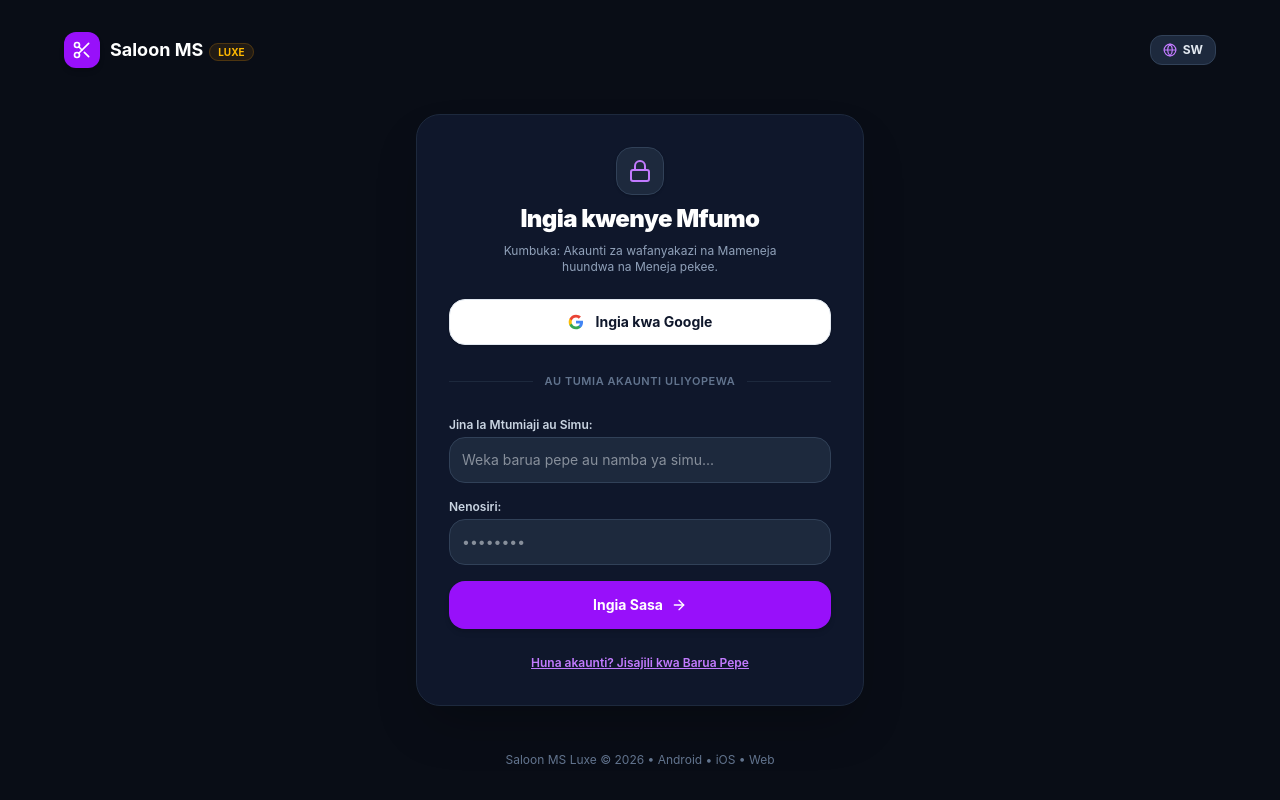
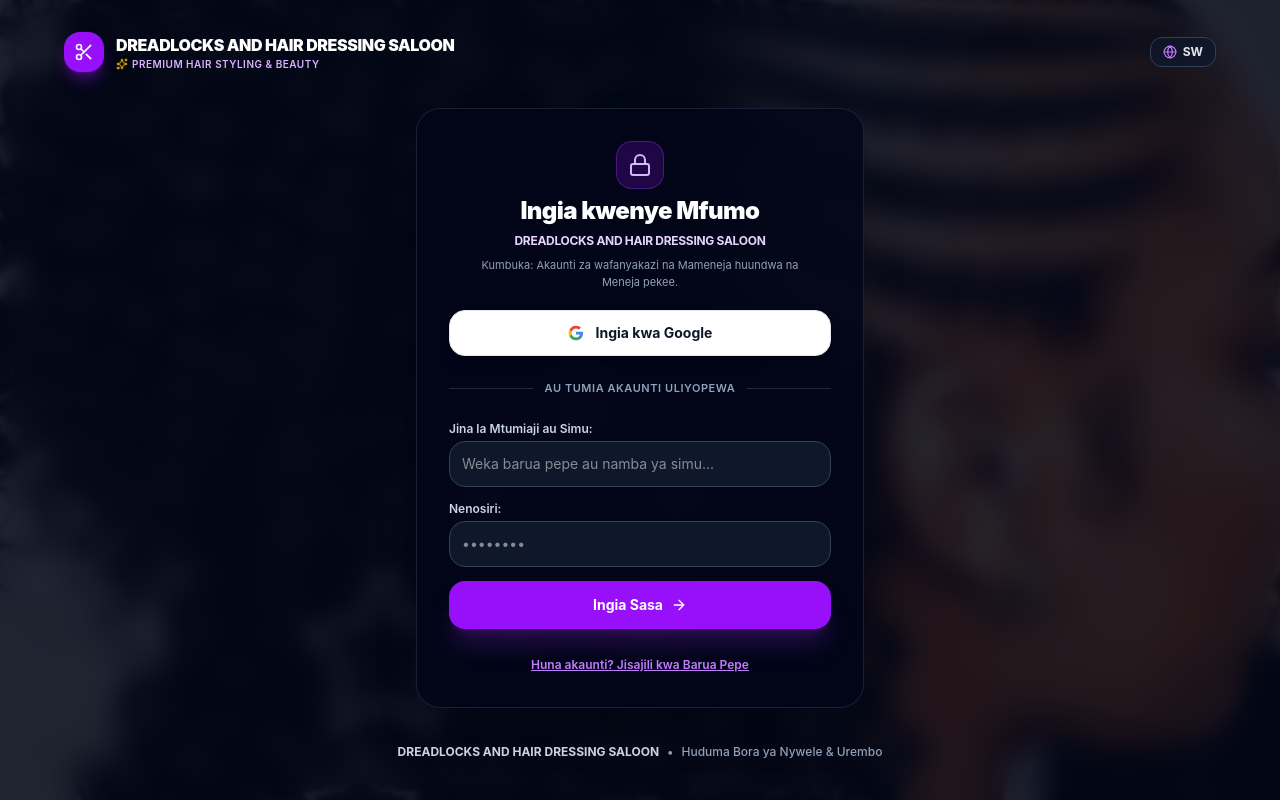
Before and after one commit to kalonda/saloondreadlock, a React (Vite) app: page / in a window 1280 px wide. Built offline with nearby package versions, Linux system fonts and the light colour scheme; no server answers; the database is empty; a web font is replaced by a local one.

Commit message:
Update login screen branding, add salon background image with overlay, remove legacy title, improve light theme text contrast and remove supabase connected notice

```diff
--- a/src/App.tsx
+++ b/src/App.tsx
@@ -199,8 +199,8 @@
             <span>— Akaunti ya {userRole === 'manager' ? 'Meneja' : userRole === 'staff' ? 'Mhudumu' : 'Mteja'}</span>
           </div>
 
-          <div className="flex items-center space-x-3 text-[11px]">
-            <span className="text-emerald-400 font-semibold">Supabase Connected</span>
+          <div className="flex items-center space-x-3 text-[11px] text-slate-400">
+            <span>Dreadlocks & Hair Styling</span>
             <span>•</span>
             <span>Swahili (TZ) | English | Français</span>
           </div>
--- a/src/components/common/LoginScreen.tsx
+++ b/src/components/common/LoginScreen.tsx
@@ -6,7 +6,8 @@
   Lock,
   Scissors,
   Globe,
-  ArrowRight
+  ArrowRight,
+  Sparkles
 } from 'lucide-react';
 import { ensureManagerRegisteredInSupabase } from '../../lib/supabaseClient';
 
@@ -27,7 +28,6 @@
   const [isSignUpMode, setIsSignUpMode] = useState(false);
   const [fullName, setFullName] = useState('');
   const [phone, setPhone] = useState('');
-  const [signUpSuccess, setSignUpSuccess] = useState(false);
 
   const handleLogin = async (e: React.FormEvent) => {
     e.preventDefault();
@@ -74,7 +74,6 @@
         return;
       } catch (err: any) {
         setIsGoogleLoading(false);
-        // If Supabase network or auth fails, register locally
         const newClient: User = {
           id: `cust-${Date.now()}`,
           name: fullName.trim() || trimmedUser.split('@')[0],
@@ -174,6 +173,7 @@
         return;
       }
     } catch (e) {}
+
     if (trimmedUser.includes('@')) {
       try {
         const { signInWithEmail } = await import('../../lib/supabaseClient');
@@ -193,14 +193,10 @@
           onLoginSuccess(clientUser);
           return;
         }
-      } catch (e: any) {
-        // Continue to reject
-      }
+      } catch (e: any) {}
     }
 
-    // =========================================================================
-    // 6. STRICT REJECTION: If no account matched, DO NOT ALLOW LOGIN!
-    // =========================================================================
+    // Strict Rejection
     setErrorMessage(
       lang === 'sw'
         ? 'Jina la mtumiaji au nenosiri si sahihi. Kama huna akaunti bado, tafadhali bofya "Jisajili Hapa" hapo chini au tumia Google.'
@@ -226,27 +222,40 @@
   };
 
   return (
-    <div className="min-h-screen w-full bg-[#090d16] text-slate-100 flex flex-col justify-between p-4 sm:p-6 lg:p-8 font-sans overflow-x-hidden">
+    <div className="relative min-h-screen w-full flex flex-col justify-between p-4 sm:p-6 lg:p-8 font-sans overflow-x-hidden">
+      {/* Background Image with Dark Overlay */}
+      <div
+        className="fixed inset-0 z-0 bg-cover bg-center bg-no-repeat transition-transform duration-1000 scale-105"
+        style={{ backgroundImage: `url('/login-bg.png')` }}
+      >
+        {/* Dark overlay gradient */}
+        <div className="absolute inset-0 bg-slate-950/85 backdrop-blur-md"></div>
+      </div>
 
-      {/* Top Bar: Brand & Language Toggle */}
-      <div className="max-w-6xl w-full mx-auto flex items-center justify-between">
-        <div className="flex items-center space-x-2.5">
-          <div className="w-9 h-9 rounded-xl bg-purple-600 flex items-center justify-center text-white shadow-md">
+      {/* Content Container */}
+      <div className="relative z-10 max-w-6xl w-full mx-auto flex items-center justify-between">
+        {/* Top Brand Logo */}
+        <div className="flex items-center space-x-3">
+          <div className="w-10 h-10 rounded-2xl bg-purple-600 flex items-center justify-center text-white shadow-lg shadow-purple-600/40">
             <Scissors className="w-5 h-5" />
           </div>
           <div>
-            <span className="font-bold text-lg text-white">Saloon MS</span>
-            <span className="text-[10px] text-amber-400 font-bold ml-1.5 uppercase px-2 py-0.5 rounded-full bg-amber-500/10 border border-amber-500/20">
-              Luxe
-            </span>
+            <h1 className="font-black text-sm sm:text-base text-white tracking-tight uppercase">
+              DREADLOCKS AND HAIR DRESSING SALOON
+            </h1>
+            <p className="text-[10px] text-purple-300 font-semibold uppercase tracking-wider flex items-center space-x-1">
+              <Sparkles className="w-3 h-3 text-amber-400" />
+              <span>Premium Hair Styling & Beauty</span>
+            </p>
           </div>
         </div>
 
         {/* Language Dropdown */}
         <div className="relative">
           <button
+            type="button"
             onClick={() => setLangMenuOpen(!langMenuOpen)}
-            className="flex items-center space-x-1.5 px-3 py-1.5 rounded-xl bg-slate-800 border border-slate-700 text-xs font-bold text-slate-200 hover:bg-slate-700 transition-colors cursor-pointer"
+            className="flex items-center space-x-1.5 px-3 py-1.5 rounded-xl bg-slate-900/80 backdrop-blur-sm border border-slate-700 text-xs font-bold text-slate-200 hover:bg-slate-800 transition-colors cursor-pointer"
           >
             <Globe className="w-3.5 h-3.5 text-purple-400" />
             <span className="uppercase">{lang}</span>
@@ -260,7 +269,7 @@
                   lang === 'sw' ? 'text-purple-400 font-bold bg-purple-500/10' : 'text-slate-300'
                 }`}
               >
-                <span>🇹🇿 Kiswahili (Default)</span>
+                <span>🇹🇿 Kiswahili</span>
                 {lang === 'sw' && <span>✓</span>}
               </button>
               <button
@@ -286,18 +295,21 @@
         </div>
       </div>
 
-      {/* Main Center Login Card */}
-      <div className="w-full max-w-md mx-auto my-auto py-8">
-        <div className="rounded-3xl bg-slate-900 border border-slate-800 shadow-2xl p-6 sm:p-8 space-y-6">
+      {/* Main Center Login Glass Card */}
+      <div className="relative z-10 w-full max-w-md mx-auto my-auto py-6">
+        <div className="rounded-3xl bg-slate-950/80 backdrop-blur-xl border border-slate-800/80 shadow-2xl p-6 sm:p-8 space-y-5">
 
-          <div className="text-center space-y-2">
-            <div className="w-12 h-12 rounded-2xl bg-slate-800 border border-slate-700 text-purple-400 flex items-center justify-center mx-auto shadow">
+          <div className="text-center space-y-1.5">
+            <div className="w-12 h-12 rounded-2xl bg-purple-600/20 border border-purple-500/30 text-purple-300 flex items-center justify-center mx-auto shadow-inner">
               <Lock className="w-6 h-6" />
             </div>
-            <h2 className="text-2xl font-black text-white tracking-tight">
-              {isSignUpMode ? (lang === 'sw' ? 'Jisajili na Saloon MS' : 'Create Account') : t.auth.signIn}
+            <h2 className="text-xl sm:text-2xl font-black text-white tracking-tight">
+              {isSignUpMode ? (lang === 'sw' ? 'Fungua Akaunti Mpya' : 'Create Account') : t.auth.signIn}
             </h2>
-            <p className="text-xs text-slate-400 max-w-xs mx-auto">
+            <p className="text-xs text-purple-200 font-bold tracking-tight uppercase">
+              DREADLOCKS AND HAIR DRESSING SALOON
+            </p>
+            <p className="text-[11px] text-slate-400 max-w-xs mx-auto pt-0.5">
               {t.auth.staffNotice}
             </p>
           </div>
@@ -307,7 +319,7 @@
             type="button"
             onClick={handleGoogleSignIn}
             disabled={isGoogleLoading}
-            className="w-full py-3 px-4 rounded-2xl bg-white hover:bg-slate-100 text-slate-900 font-bold text-xs sm:text-sm flex items-center justify-center space-x-3 shadow transition-all active:scale-98 cursor-pointer border border-slate-200"
+            className="w-full py-3 px-4 rounded-2xl bg-white hover:bg-slate-100 text-slate-900 font-bold text-xs sm:text-sm flex items-center justify-center space-x-3 shadow-lg transition-all active:scale-98 cursor-pointer border border-slate-200"
           >
             <svg className="w-4 h-4" viewBox="0 0 24 24">
               <path fill="#4285F4" d="M22.56 12.25c0-.78-.07-1.53-.2-2.25H12v4.26h5.92c-.26 1.37-1.04 2.53-2.21 3.31v2.77h3.57c2.08-1.92 3.28-4.74 3.28-8.09z"/>
@@ -321,16 +333,16 @@
           {/* Divider */}
           <div className="relative flex py-1 items-center">
             <div className="flex-grow border-t border-slate-800"></div>
-            <span className="flex-shrink mx-3 text-[11px] text-slate-500 uppercase tracking-wider font-semibold">
+            <span className="flex-shrink mx-3 text-[11px] text-slate-400 uppercase tracking-wider font-semibold">
               {t.auth.orWithCredentials}
             </span>
             <div className="flex-grow border-t border-slate-800"></div>
           </div>
 
           {/* Credentials Form */}
-          <form onSubmit={handleLogin} className="space-y-4">
+          <form onSubmit={handleLogin} className="space-y-3.5">
             {errorMessage && (
-              <div className="p-2.5 rounded-xl bg-rose-500/10 border border-rose-500/30 text-rose-400 text-xs font-semibold text-center">
+              <div className="p-3 rounded-2xl bg-rose-500/20 border border-rose-500/40 text-rose-300 text-xs font-semibold text-center leading-relaxed">
                 {errorMessage}
               </div>
             )}
@@ -347,7 +359,7 @@
                     value={fullName}
                     onChange={(e) => setFullName(e.target.value)}
                     placeholder={lang === 'sw' ? 'mfano: Aisha Ally' : 'e.g. Jane Doe'}
-                    className="w-full p-3 rounded-2xl bg-slate-800 border border-slate-700 text-slate-100 text-xs sm:text-sm focus:border-purple-500 focus:outline-none"
+                    className="w-full p-3 rounded-2xl bg-slate-900 border border-slate-700 text-white text-xs sm:text-sm focus:border-purple-500 focus:outline-none"
                   />
                 </div>
 
@@ -361,7 +373,7 @@
                     value={phone}
                     onChange={(e) => setPhone(e.target.value)}
                     placeholder="+255 7..."
-                    className="w-full p-3 rounded-2xl bg-slate-800 border border-slate-700 text-slate-100 text-xs sm:text-sm focus:border-purple-500 focus:outline-none"
+                    className="w-full p-3 rounded-2xl bg-slate-900 border border-slate-700 text-white text-xs sm:text-sm focus:border-purple-500 focus:outline-none"
                   />
                 </div>
               </>
@@ -377,7 +389,7 @@
                 value={username}
                 onChange={(e) => setUsername(e.target.value)}
                 placeholder={lang === 'sw' ? 'Weka barua pepe au namba ya simu...' : 'Enter email or phone number...'}
-                className="w-full p-3 rounded-2xl bg-slate-800 border border-slate-700 text-slate-100 text-xs sm:text-sm focus:border-purple-500 focus:outline-none"
+                className="w-full p-3 rounded-2xl bg-slate-900 border border-slate-700 text-white text-xs sm:text-sm focus:border-purple-500 focus:outline-none"
               />
             </div>
 
@@ -391,21 +403,21 @@
                 value={password}
                 onChange={(e) => setPassword(e.target.value)}
                 placeholder="••••••••"
-                className="w-full p-3 rounded-2xl bg-slate-800 border border-slate-700 text-slate-100 text-xs sm:text-sm focus:border-purple-500 focus:outline-none"
+                className="w-full p-3 rounded-2xl bg-slate-900 border border-slate-700 text-white text-xs sm:text-sm focus:border-purple-500 focus:outline-none"
               />
             </div>
 
             <button
               type="submit"
               disabled={isGoogleLoading}
-              className="w-full py-3.5 px-4 rounded-2xl bg-purple-600 hover:bg-purple-500 text-white font-bold text-xs sm:text-sm shadow-md transition-all active:scale-98 flex items-center justify-center space-x-2 cursor-pointer"
+              className="w-full py-3.5 px-4 rounded-2xl bg-purple-600 hover:bg-purple-500 text-white font-bold text-xs sm:text-sm shadow-xl shadow-purple-900/40 transition-all active:scale-98 flex items-center justify-center space-x-2 cursor-pointer mt-2"
             >
               <span>{isSignUpMode ? (lang === 'sw' ? 'Kamilisha Usajili' : 'Sign Up') : t.auth.loginBtn}</span>
               <ArrowRight className="w-4 h-4" />
             </button>
 
             {/* Toggle Sign Up / Login */}
-            <div className="text-center pt-1">
+            <div className="text-center pt-2">
               <button
                 type="button"
                 onClick={() => {
@@ -424,9 +436,11 @@
         </div>
       </div>
 
-      {/* Footer info */}
-      <div className="text-center text-xs text-slate-500">
-        Saloon MS Luxe &copy; 2026 • {t.app.crossPlatform}
+      {/* Footer info with Salon Name */}
+      <div className="relative z-10 text-center text-xs text-slate-400 font-medium pb-2">
+        <span className="font-bold text-slate-300">DREADLOCKS AND HAIR DRESSING SALOON</span>
+        <span className="mx-2">•</span>
+        <span>{lang === 'sw' ? 'Huduma Bora ya Nywele & Urembo' : 'Premium Hair & Beauty Care'}</span>
       </div>
     </div>
   );
--- a/src/index.css
+++ b/src/index.css
@@ -85,7 +85,7 @@
 
 html.light .bg-\[\#090d16\],
 html.light .bg-slate-950 {
-  background-color: #f8fafc !important;
+  background-color: #f1f5f9 !important;
 }
 
 html.light .bg-slate-900,
@@ -94,7 +94,7 @@
 html.light .bg-slate-900\/80,
 html.light .bg-slate-900\/60 {
   background-color: #ffffff !important;
-  border-color: #e2e8f0 !important;
+  border-color: #cbd5e1 !important;
   color: #0f172a;
 }
 
@@ -104,8 +104,8 @@
 html.light .bg-slate-800\/70,
 html.light .bg-slate-800\/60,
 html.light .bg-slate-800\/40 {
-  background-color: #f1f5f9 !important;
-  border-color: #e2e8f0 !important;
+  background-color: #f8fafc !important;
+  border-color: #cbd5e1 !important;
 }
 
 /* Headings and Titles in Light Mode */
@@ -118,21 +118,25 @@
   color: #0f172a !important;
 }
 
-/* Text Colors */
+/* Text Colors - High Contrast & Crisp Readability in Light Mode */
 html.light .text-slate-100 {
   color: #0f172a !important;
 }
 
 html.light .text-slate-200 {
+  color: #0f172a !important;
+}
+
+html.light .text-slate-300 {
   color: #1e293b !important;
 }
 
-html.light .text-slate-300 {
+html.light .text-slate-400 {
   color: #334155 !important;
 }
 
-html.light .text-slate-400 {
-  color: #64748b !important;
+html.light .text-slate-500 {
+  color: #475569 !important;
 }
 
 /* CRITICAL: Keep White Text on Primary & Accent Colored Action Buttons & Badges */
```
Also changed, not shown: public/login-bg.png (added), src/assets/login-bg.png (added).
